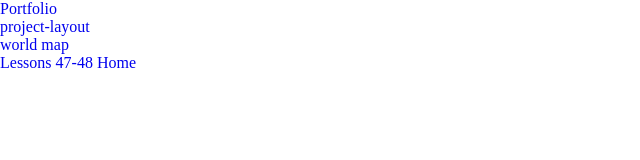
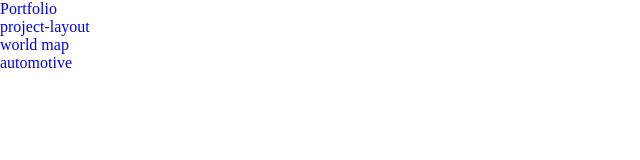
Before and after one commit to Sergbilay/html-css, a plain HTML site: page index.html in a window 1280 px wide. Shown: the full height of the page, 0-640 px from the left. Drawn offline with nearby package versions, Linux system fonts and the light colour scheme; files that its build step writes are made by us from their sources.

Commit message:
Add files via upload

```diff
--- a/index.html
+++ b/index.html
@@ -13,7 +13,7 @@
 		<li><a href="Portfolio">Portfolio</a></li>
 		<li><a href="project-layout">project-layout</a></li>
 		<li><a href="world map">world map</a></li>
-		<li><a href="Lessons 47-48 Home">Lessons 47-48 Home</a></li>
+		<li><a href="automotive">automotive</a></li>
 
 	</ul>
 </body>
```
